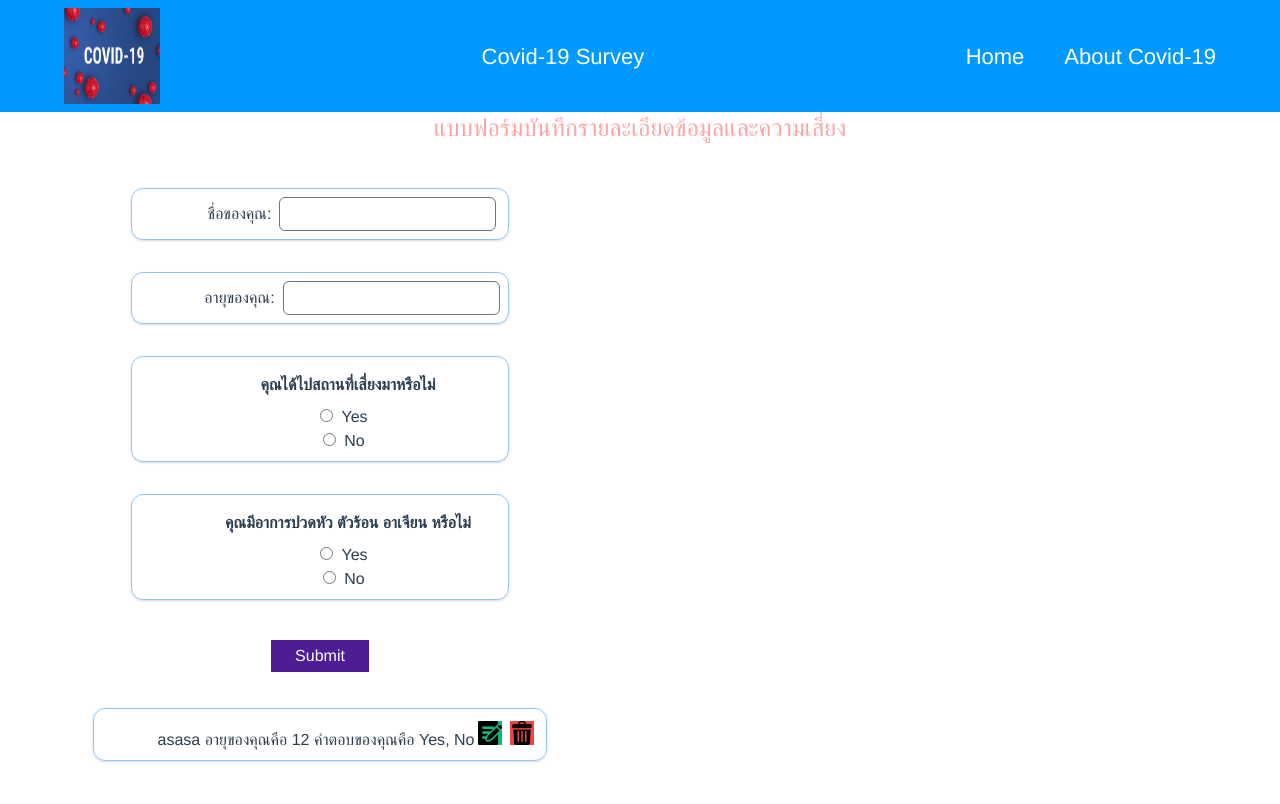
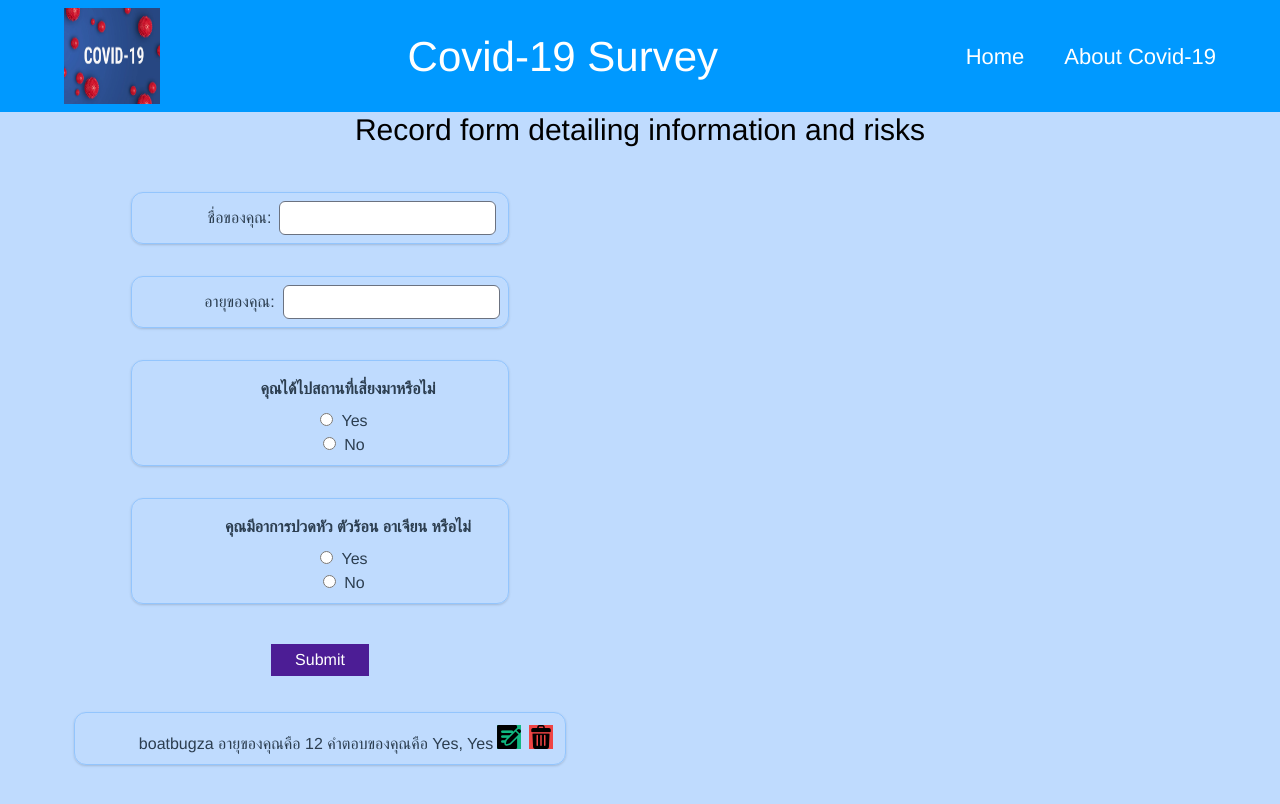
Before and after one commit to pornpipatpt/INT203_62130500062_Groupwork_SPA, a Vue app: page / in a window 1280 px wide. Shown: the top 804 px of the page. Built offline with nearby package versions, Linux system fonts and the light colour scheme; data requests are answered from the project's data file.

Commit message:
[upload]blackground component

```diff
--- a/db.json
+++ b/db.json
@@ -1,10 +1,10 @@
 {
   "surveyResults": [
     {
-      "name": "asasa",
+      "name": "boatbugza",
       "age": "12",
       "answer": "Yes",
-      "answer1": "No",
+      "answer1": "Yes",
       "id": 1
     }
   ]
--- /dev/null
+++ b/src/components/Blackground.vue
@@ -0,0 +1,8 @@
+<template>
+  <body class="bg-blue-200">
+
+
+      <slot></slot>
+  </body>
+
+    </template>
--- a/src/components/Navbar.vue
+++ b/src/components/Navbar.vue
@@ -1,9 +1,9 @@
 <template>
-    <header class="flex justify-between place-items-center">
+    <header class="flex justify-between place-items-center ">
         <div class="flex justify-center">
         <img class="logo" src="../../public/images/covid-desc-1.jpg" width="80">
         </div>
-         <p class=" pb-16">Covid-19 Survey</p>
+         <p class=" pb-16 ">Covid-19 Survey</p>
         <div class="space-x-10">
         <router-link to="/" class="inline-block">Home</router-link>
         <router-link to="/about" class="inline-block">About Covid-19</router-link>
@@ -11,6 +11,9 @@
     </header>
 </template>
 <style scoped>
+p{
+    font-size: 42px;
+}
 *{
     font-size: 22px;
     box-sizing: border-box;
--- a/src/views/Home.vue
+++ b/src/views/Home.vue
@@ -1,6 +1,7 @@
 <template>
  <nav-bar :navber="navbar"/>
- <p class="font-extralight text text-2xl text-red-300">แบบฟอร์มบันทึกรายละเอียดข้อมูลและความเสี่ยง</p>
+ <blackground>
+ <p class="font-extralight   text-black text-center text-3xl ">Record form detailing information and risks</p>
  <div class="w-screen h-screen">
     <div class="w-full h-full md:w-1/2">
 
@@ -130,16 +131,17 @@
       </div>
     </div>
   </div>
+  </blackground>
 </template>
 
 <script>
-
+import Blackground from '@/components/Blackground.vue'
 
 
 export default {
   name: 'Home',
   components: {
-
+   Blackground
   },
  data() {
     return {
```
Also changed, not shown: src/assets/delete.svg (deleted), src/assets/edit.svg (deleted).
